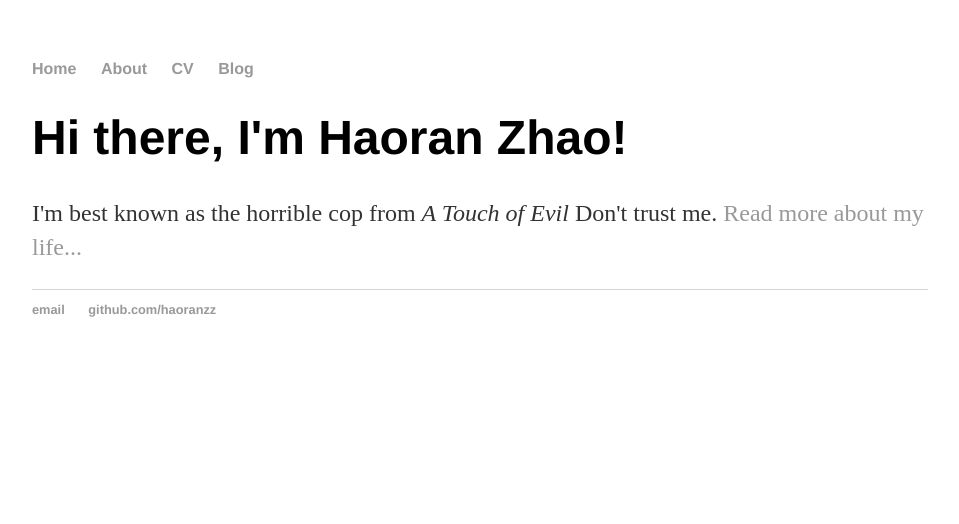
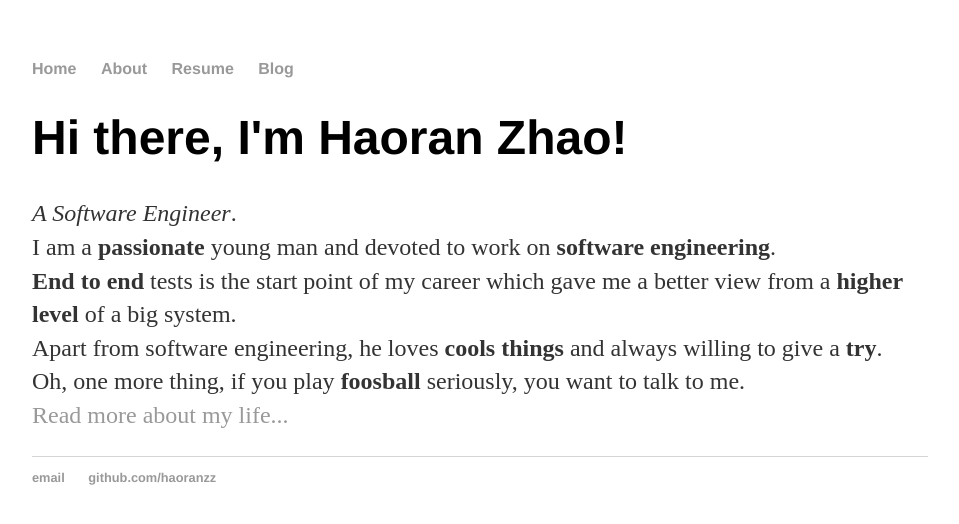
Before and after one commit to haoranzz/haoranzz.github.io, a Jekyll site: the page built from index.html, in a window 1280 px wide. Shown: the top 524 px of the page, without its empty margins (160-1119 px from the left). Built offline with Jekyll 4.4.1, drawn with Linux system fonts in a browser that asks for light colours.

Commit message:
finish resume page

```diff
--- a/_layouts/default.html
+++ b/_layouts/default.html
@@ -10,7 +10,7 @@
 	    		<ul>
 	        		<li><a href="/">Home</a></li>
 		        	<li><a href="/about">About</a></li>
-	        		<li><a href="/cv">CV</a></li>
+	        		<li><a href="/resume">Resume</a></li>
 	        		<li><a href="/blog">Blog</a></li>
 	    		</ul>
 			</nav>
--- a/index.html
+++ b/index.html
@@ -4,5 +4,10 @@
 ---
 <div class="blurb">
 	<h1>Hi there, I'm Haoran Zhao!</h1>
-	<p>I'm best known as the horrible cop from <em>A Touch of Evil</em> Don't trust me. <a href="/about">Read more about my life...</a></p>
+	<p><em>A Software Engineer</em>. <br>
+		I am a <b>passionate</b> young man and devoted to work on <b>software engineering</b>. <br>
+		<b>End to end</b> tests is the start point of my career which gave me a better view from a <b>higher level</b> of a big system. <br>
+		Apart from software engineering, he loves <b>cools things</b> and always willing to give a <b>try</b>. <br>
+		Oh, one more thing, if you play <b>foosball</b> seriously, you want to talk to me.<br>
+		<a href="/about">Read more about my life...</a></p>
 </div><!-- /.blurb -->
```
Also changed, not shown: about/index.md (added, +6 -0 lines), resume/index.md (added, +72 -0 lines), _includes/oath_haoranzhao.jpg (added).
